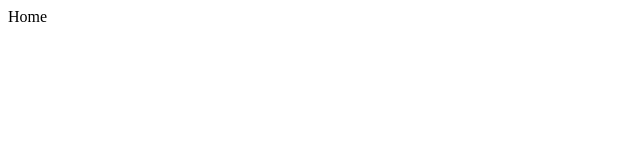
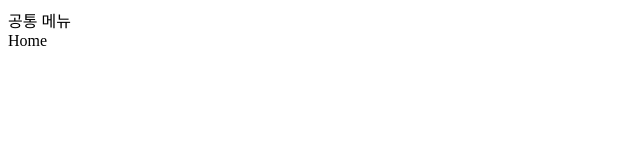
Before and after one commit to hyun0509-iva/nodebird, a Next.js app in the folder front/: page / in a window 1280 px wide. Shown: the top 160 px of the page, without its empty margins (0-640 px from the left). Built offline with nearby package versions, Linux system fonts and the light colour scheme.

Commit message:
Feat: 페이지 구성

```diff
--- /dev/null
+++ b/front/components/AppLayout.js
@@ -0,0 +1,16 @@
+import React from "react";
+import PropTypes from "prop-types";
+
+const AppLayout = ({ children }) => {
+  return (
+    <div>
+      <div>공통 메뉴</div>
+      {children}
+    </div>
+  );
+};
+
+AppLayout.propTypes = {
+  children: PropTypes.node.isRequired,
+};
+export default AppLayout;
--- a/front/package.json
+++ b/front/package.json
@@ -10,8 +10,9 @@
   },
   "dependencies": {
     "next": "9.5.5",
-    "react": "^18.2.0",
-    "react-dom": "^18.2.0"
+    "prop-types": "^15.8.1",
+    "react": "17",
+    "react-dom": "17"
   },
   "author": "",
   "license": "ISC"
--- a/front/pages/index.js
+++ b/front/pages/index.js
@@ -1,5 +1,7 @@
+import AppLayout from "../components/appLayout";
+
 const Home = () => {
-  return <div>Home</div>
-}
+  return <AppLayout>Home</AppLayout>;
+};
 
 export default Home;
```
Also changed, not shown: front/pages/about/[name].js (added, +10 -0 lines), front/pages/about/my.js (added, +7 -0 lines), front/pages/profile.js (added, +7 -0 lines), front/pages/signup.js (added, +7 -0 lines), 2 other files (tests, documents, lock files or other folders).
